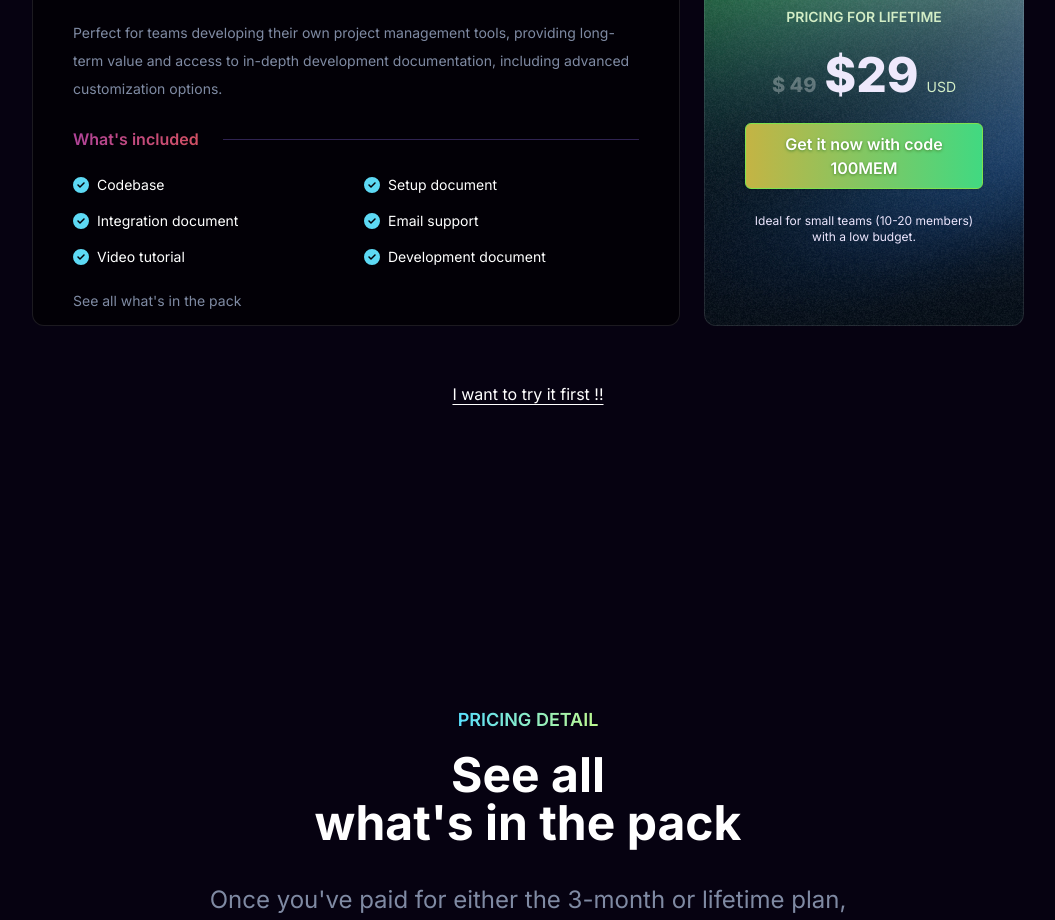
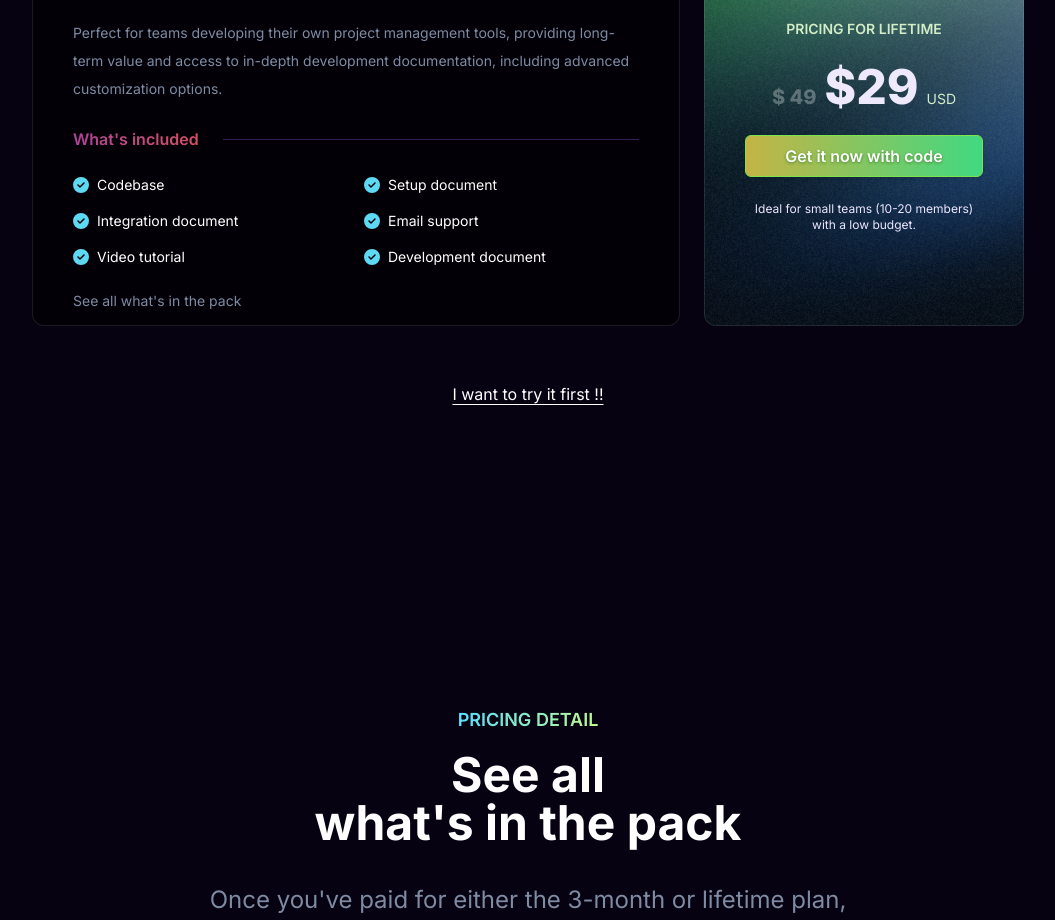
Before and after one commit to hudy9x/namviek-landingpage, a Next.js app: page /pricing in a window 1280 px wide. Shown: the part 780-1700 px from the top of the page, without its empty margins (112-1167 px from the left). Built offline with nearby package versions, Linux system fonts and the light colour scheme; no server answers.

Commit message:
update discount code

```diff
--- a/src/containers/Pricing/PricingContainer.tsx
+++ b/src/containers/Pricing/PricingContainer.tsx
@@ -53,7 +53,7 @@ export default function PricingContainer(product: {
 
   const discountAmount = process.env.NEXT_PUBLIC_DISCOUNT_AMOUNT || '0';
   const saleOff = isThreeMonth ? 0 : calculateDiscount(priceNumber, discountAmount);
-  const discountCode = isThreeMonth ? '' : '100MEM'
+  const discountCode = isThreeMonth ? '' : (process.env.NEXT_PUBLIC_DISCOUNT_CODE || '');
 
   const threeMonthDesc = `Ideal for tech-savvy individuals hosting apps for their teams, offering a cost-effective solution for short-term projects and quick experimentation with basic features and documentation.`
   const lifetimeDesc = `Perfect for teams developing their own project management tools, providing long-term value and access to in-depth development documentation, including advanced customization options.`
```
